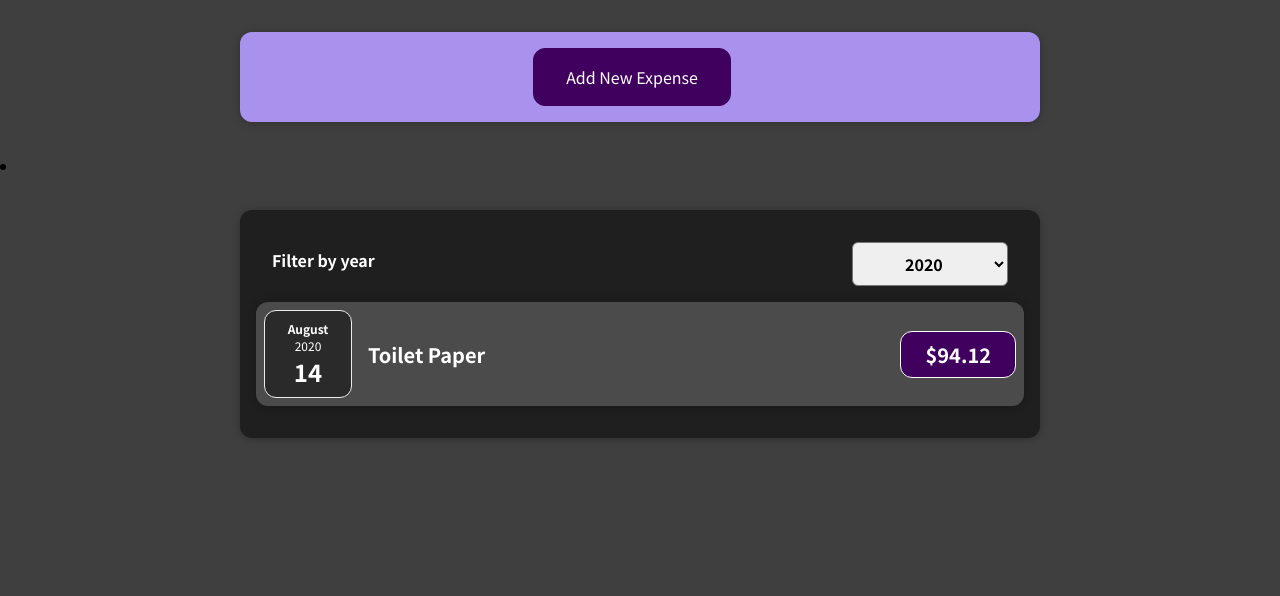
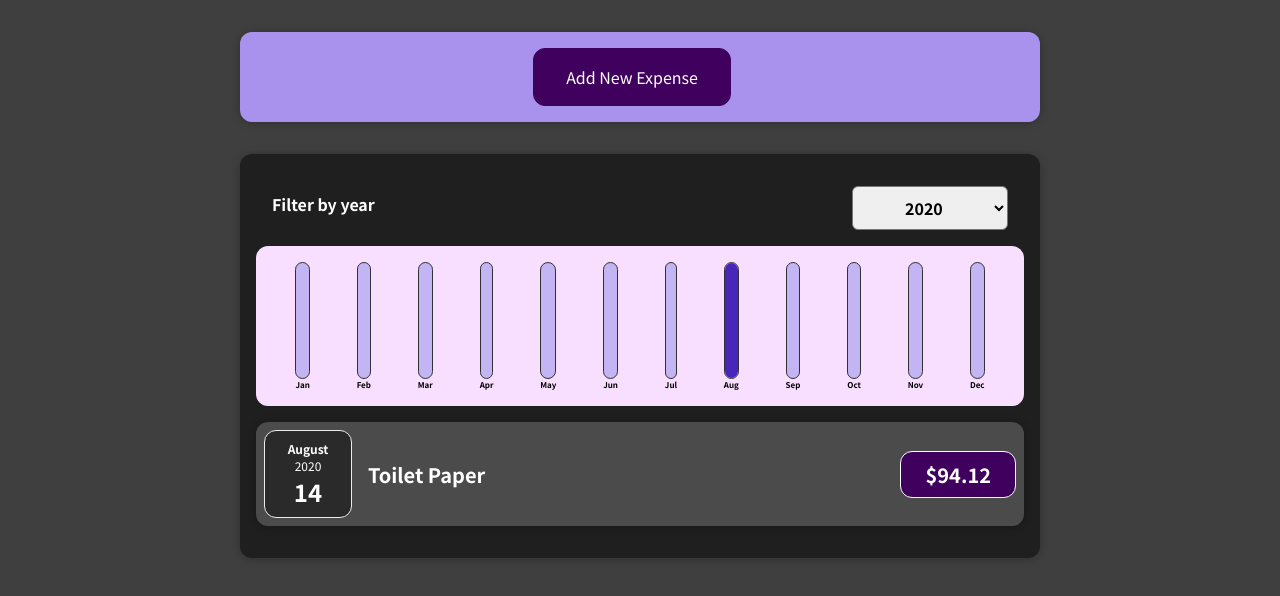
Before and after one commit to syedazeez256/Expense-Tracker-in-React.js, a React (Create React App) app: page / in a window 1280 px wide. Shown: the top 596 px of the page. Built offline with nearby package versions, Linux system fonts and the light colour scheme.

Commit message:
Completed Project

```diff
--- /dev/null
+++ b/src/components/Chart/Chart.css
@@ -0,0 +1,9 @@
+.chart {
+  padding: 1rem;
+  border-radius: 12px;
+  background-color: #f8dfff;
+  text-align: center;
+  display: flex;
+  justify-content: space-around;
+  height: 10rem;
+}
--- /dev/null
+++ b/src/components/Chart/Chart.js
@@ -0,0 +1,22 @@
+import react from "react";
+import ChartBar from "./ChartBar";
+import "./Chart.css";
+
+const Chart = (props) => {
+  const dataPointValues = props.dataPoint.map((dataPoints) => dataPoints.value);
+  const totalMax = Math.max(...dataPointValues);
+  return (
+    <div className="chart">
+      {props.dataPoint.map((dataPoint) => (
+        <ChartBar
+          key={dataPoint.label}
+          value={dataPoint.value}
+          maxValue={totalMax}
+          label={dataPoint.label}
+        />
+      ))}
+    </div>
+  );
+};
+
+export default Chart;
--- /dev/null
+++ b/src/components/Chart/ChartBar.css
@@ -0,0 +1,30 @@
+.chart-bar {
+  height: 100%;
+  display: flex;
+  flex-direction: column;
+  align-items: center;
+}
+
+.chart-bar__inner {
+  height: 100%;
+  width: 100%;
+  border: 1px solid #313131;
+  border-radius: 12px;
+  background-color: #c3b4f3;
+  overflow: hidden;
+  display: flex;
+  flex-direction: column;
+  justify-content: flex-end;
+}
+
+.chart-bar__fill {
+  background-color: #4826b9;
+  width: 100%;
+  transition: all 0.3s ease-out;
+}
+
+.chart-bar__label {
+  font-weight: bold;
+  font-size: 0.5rem;
+  text-align: center;
+}
--- /dev/null
+++ b/src/components/Chart/ChartBar.js
@@ -0,0 +1,22 @@
+import react from "react";
+import "./ChartBar.css";
+
+const ChartBar = (props) => {
+  let barFillHeight = "0%";
+  if (props.maxValue > 0) {
+    barFillHeight = Math.round((props.value / props.maxValue) * 100) + "%";
+  }
+
+  return (
+    <div className="chart-bar">
+      <div className="chart-bar__inner">
+        <div
+          className="chart-bar__fill"
+          style={{ height: barFillHeight }}
+        ></div>
+      </div>
+      <div className="chart-bar__label">{props.label}</div>
+    </div>
+  );
+};
+export default ChartBar;
--- a/src/components/Expenses/Expenses.js
+++ b/src/components/Expenses/Expenses.js
@@ -4,31 +4,29 @@
 import ExpenseFilter from "../NewExpense/ExpenseFilter";
 import react, { useState } from "react";
 import ExpenseList from "./ExpenseList";
+import ExpenseChart from "./ExpensesChart";
 
 const Expenses = (props) => {
   const [filteredYear, setFilteredYear] = useState("2020");
+
+  const filteredYearHandler = (selectedYear) => {
+    setFilteredYear(selectedYear);
+  };
 
   const filteredYearExpense = props.data.filter((year) => {
     return year.date.getFullYear().toString() === filteredYear;
   });
 
-  const filteredYearHandler = (selectedYear) => {
-    console.log("Expenses.js");
-    setFilteredYear(selectedYear);
-    console.log(filteredYear);
-  };
-
   return (
     <div>
-      <li>
       <Card className="expenses">
         <ExpenseFilter
           selected={filteredYear}
           onChangeFilter={filteredYearHandler}
         />
+        <ExpenseChart expenses={filteredYearExpense} />
         <ExpenseList items={filteredYearExpense} />
       </Card>
-      </li>
     </div>
   );
 };
--- /dev/null
+++ b/src/components/Expenses/ExpensesChart.js
@@ -0,0 +1,29 @@
+import react from "react";
+import Chart from "../Chart/Chart";
+
+const ExpenseChart = (props) => {
+  const chartDataPoints = [
+    { label: "Jan", value: 0 },
+    { label: "Feb", value: 0 },
+    { label: "Mar", value: 0 },
+    { label: "Apr", value: 0 },
+    { label: "May", value: 0 },
+    { label: "Jun", value: 0 },
+    { label: "Jul", value: 0 },
+    { label: "Aug", value: 0 },
+    { label: "Sep", value: 0 },
+    { label: "Oct", value: 0 },
+    { label: "Nov", value: 0 },
+    { label: "Dec", value: 0 },
+  ];
+  for (const expense of props.expenses) {
+    const expenseMonth = expense.date.getMonth();
+    chartDataPoints[expenseMonth].value += expense.amount;
+  }
+  return (
+    <div>
+      <Chart dataPoint={chartDataPoints} />
+    </div>
+  );
+};
+export default ExpenseChart;
```
Lines whose indentation alone changed are shown as unchanged.
